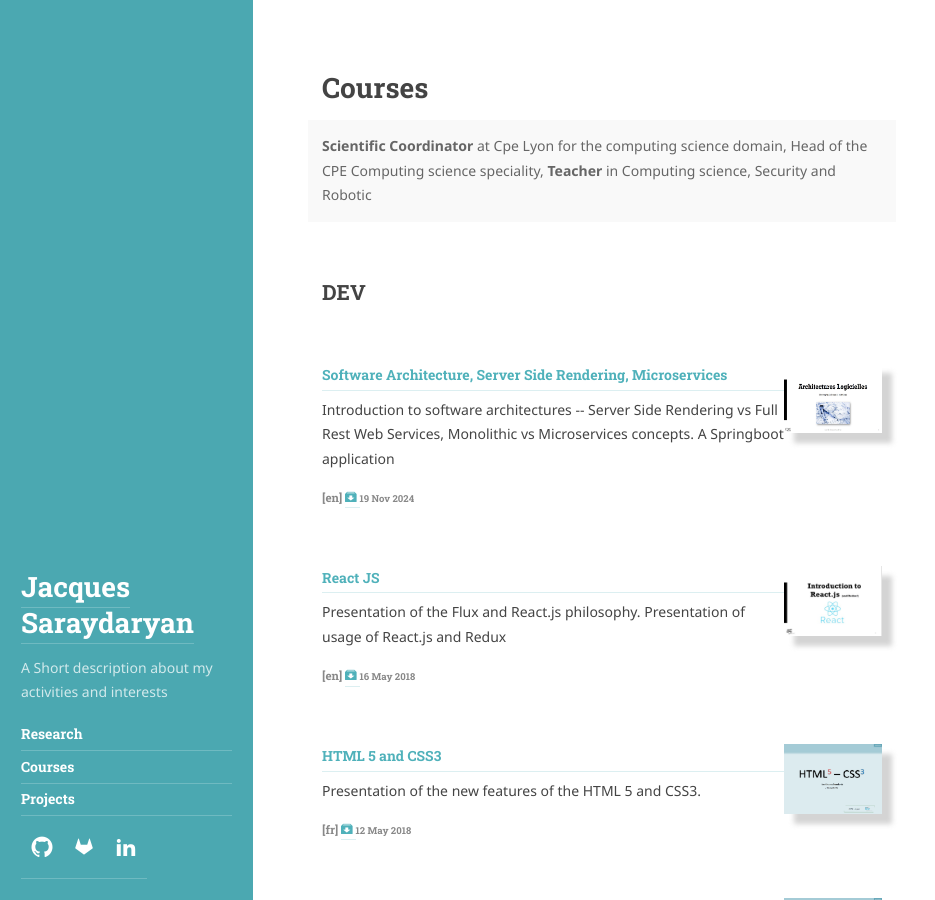
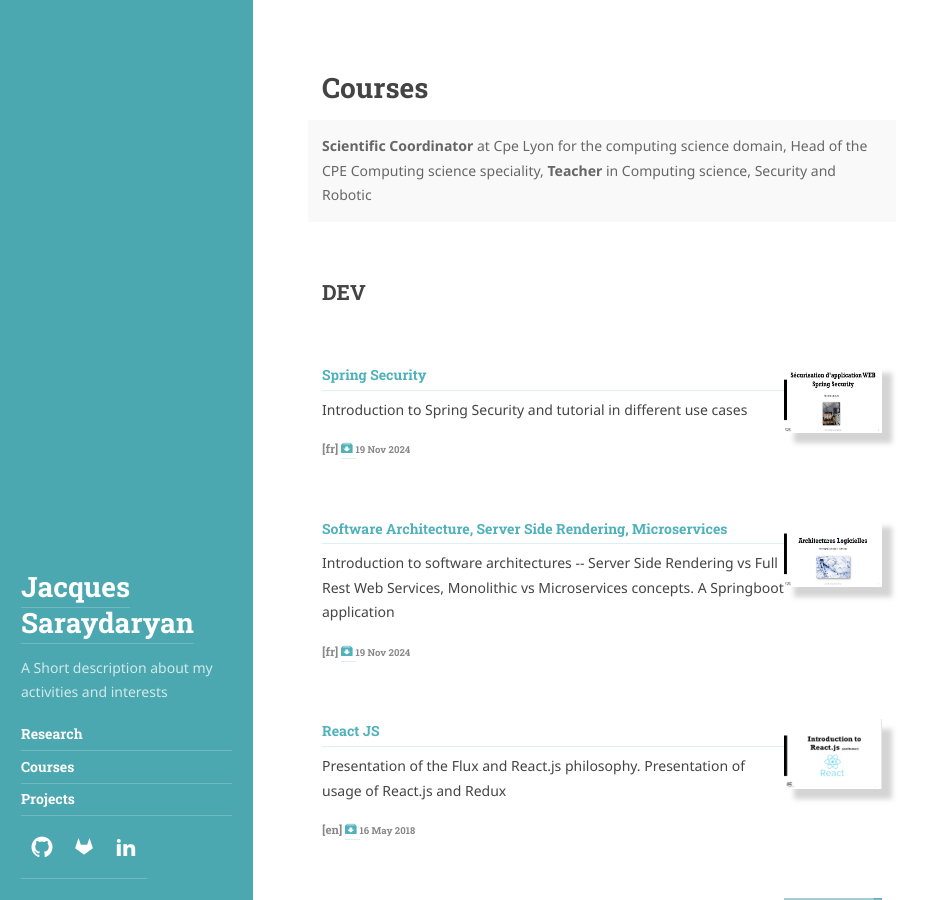
Before and after one commit to jacques-saraydaryan/jacques-saraydaryan.github.io, a Jekyll site: the page built from _featured_tags/courses.md, in a window 1280 px wide and 900 px high. Shown: the whole window, without its empty margins (0-935 px from the left). Built offline with Jekyll 4.4.1, drawn with Linux system fonts in a browser that asks for light colours; some web fonts are replaced; some of the changed text lies outside the part shown.

Commit message:
update Spring Security

```diff
--- /dev/null
+++ b/_posts/courses/2024-11-19-Course-DEV-spring-security.md
@@ -0,0 +1,20 @@
+---
+layout: post
+title: Spring Security
+description: >
+  Introduction to Spring Security and tutorial in different use cases
+tags: [course, DEV]
+img: /assets/img/courses/SpringSecurity-first.jpg
+pdf: /assets/pdf/courses/Intro-SpringBoot-v1.pdf
+lang: fr
+---
+# Spring Security
+## Course Description
+ Introduction to Spring Security and tutorial in different use cases
+
+## Training
+- Tutorials:
+    - Spring Security Step by Step: [https://gitlab.com/js-as1/asi1-springboot-and-security](https://gitlab.com/js-as1/asi1-springboot-and-security)
+
+## Courses
+<embed src="/assets/pdf/courses/ArchitectureApp-v2.pdf" width="100%" height="800px" type='application/pdf'/>
```
Also changed, not shown: _posts/courses/2024-11-19-Course-DEV-software-archi-1.md (+3 -5 lines), assets/img/courses/SpringSecurity-first.jpg (added), 1 other file.
